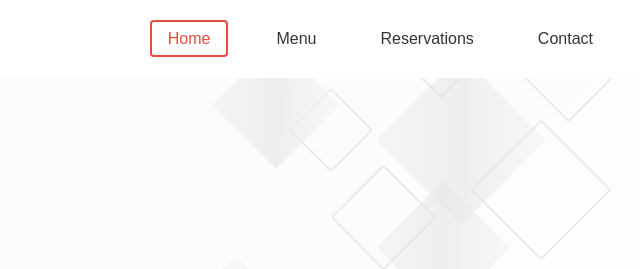
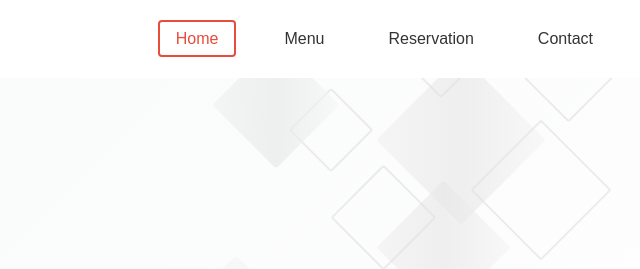
Before and after one commit to Tanu-25995/bistro-elegance-devops, a plain HTML site: page index.html in a window 1280 px wide. Shown: the top 269 px of the page, 599-1239 px from the left. Drawn offline with Linux system fonts and the light colour scheme.

Commit message:
Update index.html

```diff
--- a/index.html
+++ b/index.html
@@ -43,7 +43,7 @@
             <ul class="nav-links">
                 <li><a href="#home" class="active">Home</a></li>
                 <li><a href="#menu">Menu</a></li>
-                <li><a href="#reservation">Reservations</a></li>
+                <li><a href="#reservation">Reservation</a></li>
                 <li><a href="#contact">Contact</a></li>
             </ul>
             <div class="menu-toggle">
```
